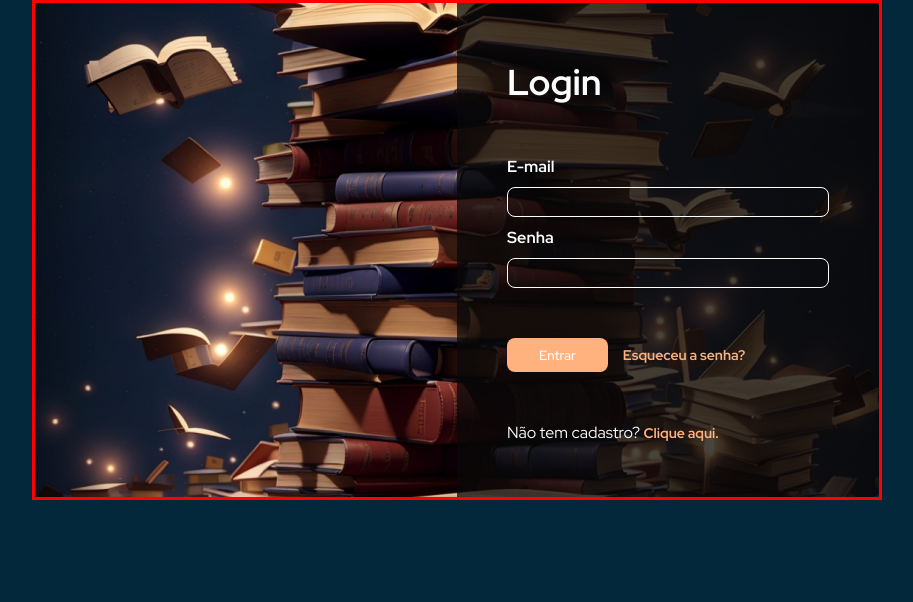
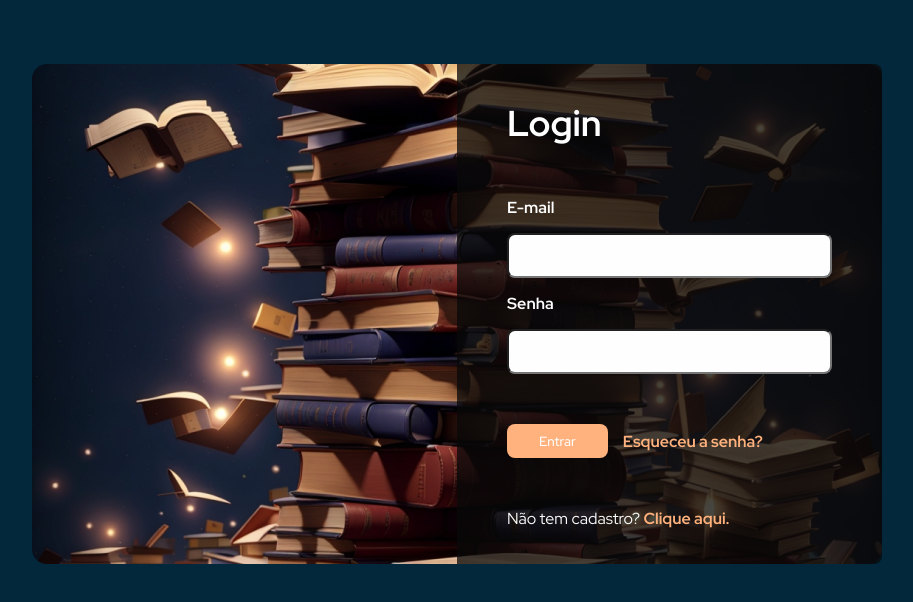
Before and after one commit to Charlie-Pencal/CRLinePage, a React (Vite) app: page /login in a window 1280 px wide. Shown: the top 602 px of the page, without its empty margins (183-1096 px from the left). Built offline with nearby package versions, Linux system fonts and the light colour scheme.

Commit message:
fix: ajustes pagina login

```diff
--- a/src/components/common/Input/Style.jsx
+++ b/src/components/common/Input/Style.jsx
@@ -6,8 +6,9 @@ export const Input = styled.input`
   flex-shrink: 0;
   border: ${(props)=>props.border};
   border-radius: ${(props)=>props.radius};
-  background: ${(props)=>props.background};
-  padding: ${(props)=>props.padding}
+  background: ${(props)=>props.theme.branco};
+  padding: ${(props)=>props.padding};
+  color: ${(props)=>props.theme.azul};
 
 `
 
--- a/src/pages/Login/index.jsx
+++ b/src/pages/Login/index.jsx
@@ -14,20 +14,18 @@ const Login = () => {
                     <Input
                     type="text"
                     width='100%'
-                    height='30px'
-                    border='1px solid #fefffe'
+                    height='45px'
                     radius='8px'
-                    background='none'
+                    color='#03273b'
                     padding='10px'
                      />
                     <label htmlFor="password" className='labelLogin'>Senha</label>
                     <Input
                     type="password"
                     width='100%'
-                    height='30px'
-                    border='1px solid #fefffe'
+                    height='45px'
                     radius='8px'
-                    background='none'
+                    color='#03273b'
                     padding='10px'/>
                 </div>
                 <div className='divSubmit'>
--- a/src/pages/Login/style.jsx
+++ b/src/pages/Login/style.jsx
@@ -8,7 +8,7 @@ border-radius: 8px;
 background-image: url(/BannerLogin.png);
 
 .loginSection{
-    border: solid red;
+    margin: 4rem auto 2rem auto;
     width: 100%;
     height: 100%;
 }
@@ -29,7 +29,7 @@ background-image: url(/BannerLogin.png);
     .divInput{
         display: flex;
         flex-direction: column;
-        gap: 10px;
+        gap: 15px;
     }
     .labelLogin{
         font-family: 'Red Hat Display', sans-serif;
@@ -37,7 +37,7 @@ background-image: url(/BannerLogin.png);
     }
     .aLogin{
         font-weight: bold;
-        font-size: 14px;
+        font-size: 16px;
         color: ${(propos) => propos.theme.areia};
     }
     .divSubmit{
```
